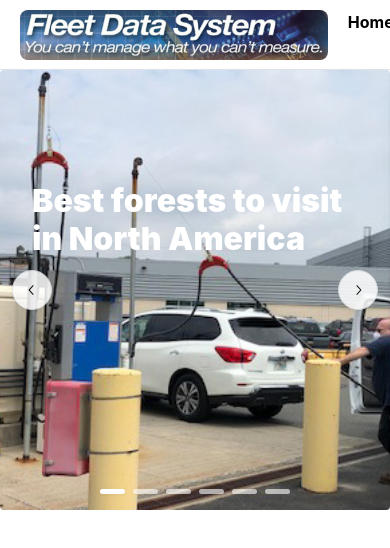
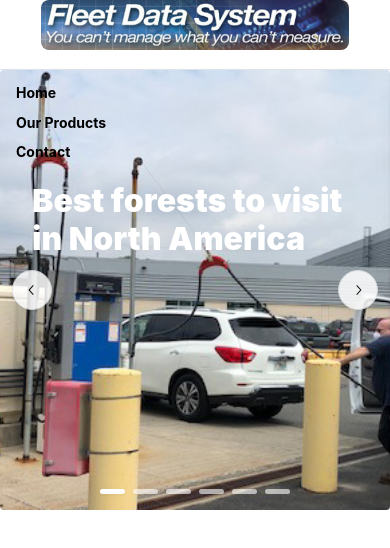
Before and after one commit to FleetDS/FleetDS.github.io, a React (Vite) app: page / in a window 390 px wide. Shown: the top 548 px of the page. Built offline with nearby package versions, Linux system fonts and the light colour scheme; grey boxes are pictures that could not be loaded.

Commit message:
edit header styling to work for mobile

```diff
--- a/src/components/Header/Header.module.css
+++ b/src/components/Header/Header.module.css
@@ -2,36 +2,52 @@
   display: flex;
   align-items: center;
   justify-content: space-between;
-  height: 70px; /* Adjust as needed */
+  height: 70px;
+  padding: 0 1rem;
+  box-sizing: border-box;
 }
 
 .logo {
-  margin: 0 20px; /* Adjust spacing as needed */
-}
-
-.tab {
-  color: gray;
-  border: none;
-  background: transparent;
-  font-weight: normal;
-  padding: 10px;
-  cursor: pointer;
+  margin: 0;
 }
 
 .nav {
   display: flex;
-  gap: 2rem; /* Space between links */
-  margin-right: 2rem;
+  gap: 2rem;
+  margin-right: 0;
 }
 
 .navLink {
   text-decoration: none;
-  color: #000; /* Adjust as needed */
+  color: #000;
   font-weight: bold;
   font-size: 16px;
 }
 
 .navLink:hover {
-  color: #007bff; /* Adjust hover color as needed */
+  color: #007bff;
   text-decoration: underline;
 }
+
+@media (max-width: 768px) {
+  .headerContainer {
+    flex-direction: column;
+    align-items: flex-start;
+  }
+
+  .nav {
+    display: block;
+    width: 100%;
+    margin-top: 1rem;
+  }
+
+  .navLink {
+    display: block;
+    margin-bottom: 0.5rem;
+    font-size: 14px;
+  }
+
+  .logo {
+    margin: 0 auto 1rem auto;
+  }
+}
```
